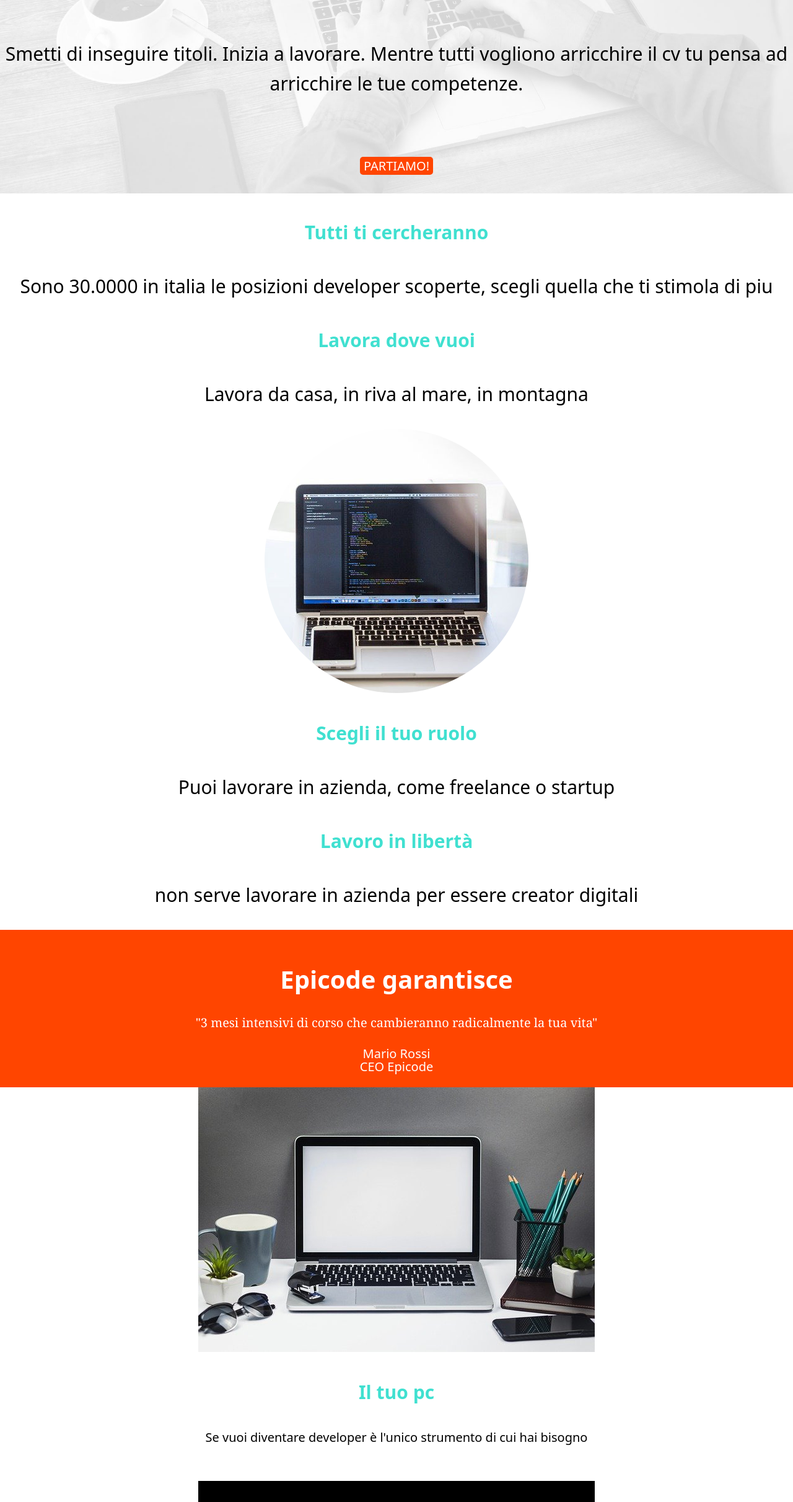
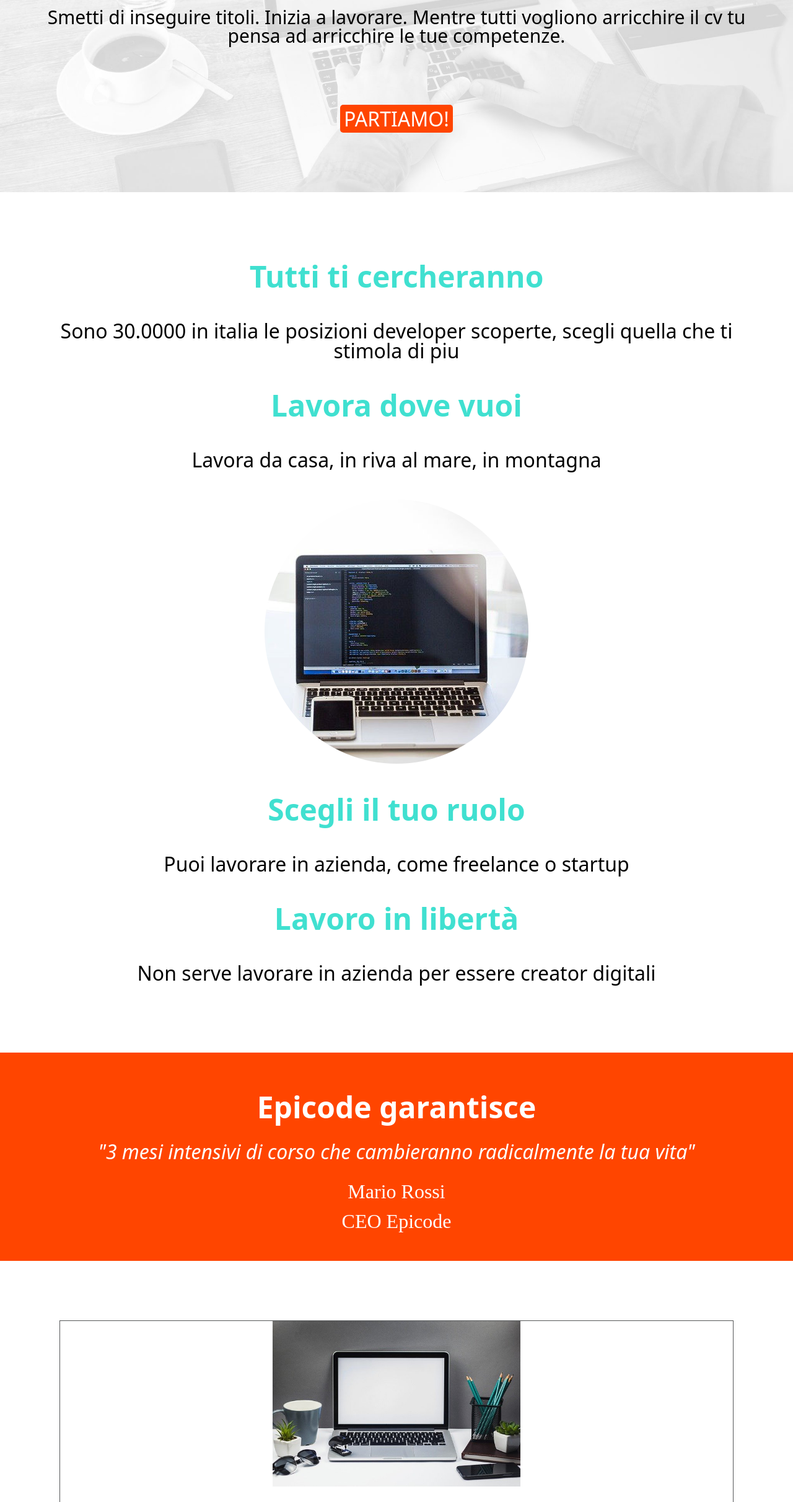
Before and after one commit to riaelav/S1G5-progetto-settimanale, a plain HTML site: page index.html in a window 1280 px wide. Shown: the part 377-2800 px from the top of the page at 62% size. Drawn offline with Linux system fonts and the light colour scheme.

Commit message:
S!G5 project changes

```diff
--- a/assets/css/style.css
+++ b/assets/css/style.css
@@ -7,20 +7,22 @@
 div {
   font-family: system-ui, -apple-system, BlinkMacSystemFont, "Segoe UI", Roboto, Oxygen, Ubuntu, Cantarell, "Open Sans", "Helvetica Neue", sans-serif;
 }
-
+article div p {
+  font-family: system-ui, -apple-system, BlinkMacSystemFont, "Segoe UI", Roboto, Oxygen, Ubuntu, Cantarell, "Open Sans", "Helvetica Neue", sans-serif;
+  color: white;
+  font-size: 1.5rem;
+  margin: 1rem;
+}
 /* HEADER */
 header {
   background-size: 100%;
   background-position: center;
   background-image: url(../images/banner.jpg);
-  width: 100%;
-  min-height: 600px;
-  margin-bottom: 30px;
-  line-height: 3rem;
+  padding: 4rem;
 }
-header div {
+div {
   background-color: black;
-  height: 200px;
+  padding: 2rem;
 }
 
 header img {
@@ -35,18 +37,15 @@ header p {
 h1 {
   font-family: system-ui, -apple-system, BlinkMacSystemFont, "Segoe UI", Roboto, Oxygen, Ubuntu, Cantarell, "Open Sans", "Helvetica Neue", sans-serif;
   color: turquoise;
-  font-size: 60px;
+  font-size: 4rem;
   font-weight: bold;
-  margin-block: 6rem;
+  margin-bottom: 6rem;
 }
 button {
   background-color: orangered;
   color: white;
-  font-size: 20px;
-  margin-top: 30px;
-  margin-bottom: 30px;
-  margin-left: 20px;
-  margin-right: 20px;
+  font-size: 2rem;
+  margin-block: 2rem;
   border: none;
   border-top-left-radius: 5px;
   border-top-right-radius: 5px;
@@ -55,86 +54,99 @@ button {
 }
 /* MAIN */
 
+main {
+  padding: 4rem;
+}
+
 h3 {
   color: turquoise;
-  font-size: 30px;
+  font-size: 3rem;
   font-weight: bold;
   margin-block: 3rem;
 }
 
 main p {
-  margin-block: 2rem;
-  font-size: 30px;
-  line-height: 3rem;
+  font-size: 2rem;
+  margin-block: 3rem;
 }
 
 main img {
   border-radius: 50%;
 }
-main div {
+.inserction {
   background-color: orangered;
-  padding: 20px;
+  padding: 2rem;
 }
 span {
-  font-size: 20px;
+  font-size: 2rem;
   color: white;
-  font-family: Georgia, "Times New Roman", Times, serif;
-  margin-block: 1rem;
+  font-family: system-ui, -apple-system, BlinkMacSystemFont, "Segoe UI", Roboto, Oxygen, Ubuntu, Cantarell, "Open Sans", "Helvetica Neue", sans-serif;
+  font-style: oblique;
 }
 
 h2 {
   color: white;
-  font-size: 40px;
   font-weight: bold;
-  margin-top: 40px;
-  margin-bottom: 40px;
+  font-size: 3rem;
+  margin-block: 2rem;
 }
 
 main div p {
   color: white;
-  font-size: 20px;
-  margin: 5px;
-  line-height: 1rem;
 }
+
+/* ELEMENTI NELL' ASIDE */
+aside {
+  padding: 4rem;
+}
+aside div {
+  background-color: white;
+  text-align: center;
+  padding-top: 0;
+  margin: 2rem;
+  border-width: 1px;
+  border-style: solid;
+  border-color: rgb(85, 87, 88);
+}
+aside div img {
+  width: 400px;
+  margin: auto;
+}
+aside div p {
+  font-size: 2.5rem;
+  margin-block: 2rem;
+}
+
+/* ARTICLE */
+article div p {
+  font-family: "Times New Roman", Times, serif;
+  color: white;
+  font-size: 2rem;
+  margin: 1rem;
+}
+
 .name {
   margin-top: 2rem;
-}
-
-.
-/* ELEMENTI NEL MAIN - ARTICLE */
-
-/* TABELLE */
-
-/* FORM */
-
-/* ELEMENTI NELL' ASIDE */
-
-
-aside div {
-  border-width: 1px;
-  border-style: solid;
-  border-color: rgb(88, 89, 90);
-  margin: 60px;
-  padding: 3rem;
-}
-
-aside div p {
-  margin-bottom: 60px;
-  font-size: 20px;
+  font-size: 1.5 rem;
 }
 
 /* FOOTER */
 footer {
   background-color: turquoise;
   color: white;
-  font-size: 30px;
   padding: 2rem;
-  line-height: 3rem;
 }
 
-footer address {
-  font-family: system-ui, -apple-system, BlinkMacSystemFont, "Segoe UI", Roboto, Oxygen, Ubuntu, Cantarell, "Open Sans", "Helvetica Neue", sans-serif;
+footer address p {
+  font-size: 2rem;
+  margin-block: 1rem;
 }
-a {
-  display: block;
+
+.decoration {
+  text-decoration: underline;
 }
+
+footer p {
+  font-size: 1.5rem;
+  margin-block: 1rem;
+}
--- a/index.html
+++ b/index.html
@@ -20,11 +20,11 @@
   </head>
 
   <body>
+    <div>
+      <img src="assets/images/logo.png" alt="logo epicode" />
+    </div>
+
     <header>
-      <div>
-        <img src="assets/images/logo.png" alt="logo epicode" />
-      </div>
-
       <h1>Corso Web Developer</h1>
       <p>Smetti di inseguire titoli. Inizia a lavorare. Mentre tutti vogliono arricchire il cv tu pensa ad arricchire le tue competenze.</p>
       <button>PARTIAMO!</button>
@@ -39,15 +39,17 @@
         <h3>Scegli il tuo ruolo</h3>
         <p>Puoi lavorare in azienda, come freelance o startup</p>
         <h3>Lavoro in libertà</h3>
-        <p>non serve lavorare in azienda per essere creator digitali</p>
+        <p>Non serve lavorare in azienda per essere creator digitali</p>
       </section>
-      <div>
+    </main>
+    <article>
+      <div class="inserction">
         <h2>Epicode garantisce</h2>
         <span>"3 mesi intensivi di corso che cambieranno radicalmente la tua vita"</span>
         <p class="name">Mario Rossi</p>
         <p>CEO Epicode</p>
       </div>
-    </main>
+    </article>
     <aside>
       <div>
         <img src="assets/images/foto1.jpg" alt="pc" />
@@ -68,9 +70,9 @@
     <footer>
       <h2>Contattaci</h2>
       <address>
-        <p>+3911223456</p>
-        <p>info@epicode.school</p>
-        <p><i class="fa-solid fa-envelope"></i>Via Appia 1 - 00100 Roma (RM)</p>
+        <p class="decoration">+3911223456</p>
+        <p class="decoration">info@epicode.school</p>
+        <p>Via Appia 1 - 00100 Roma (RM)</p>
       </address>
       <hr />
       <p>2021 immagini di Pixabay</p>
```
